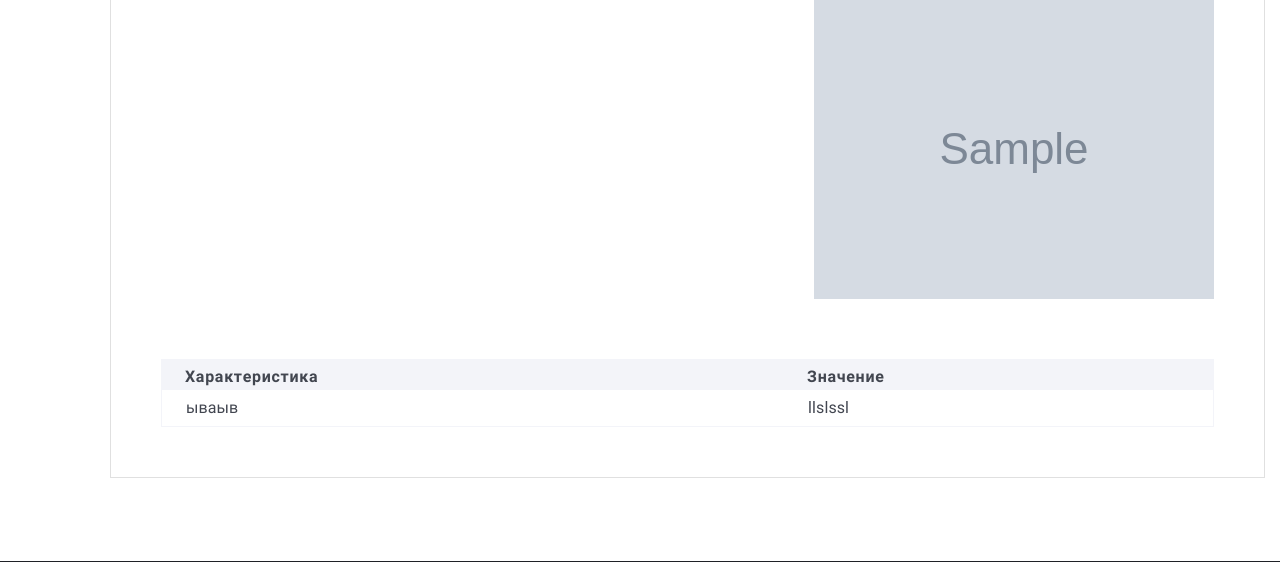
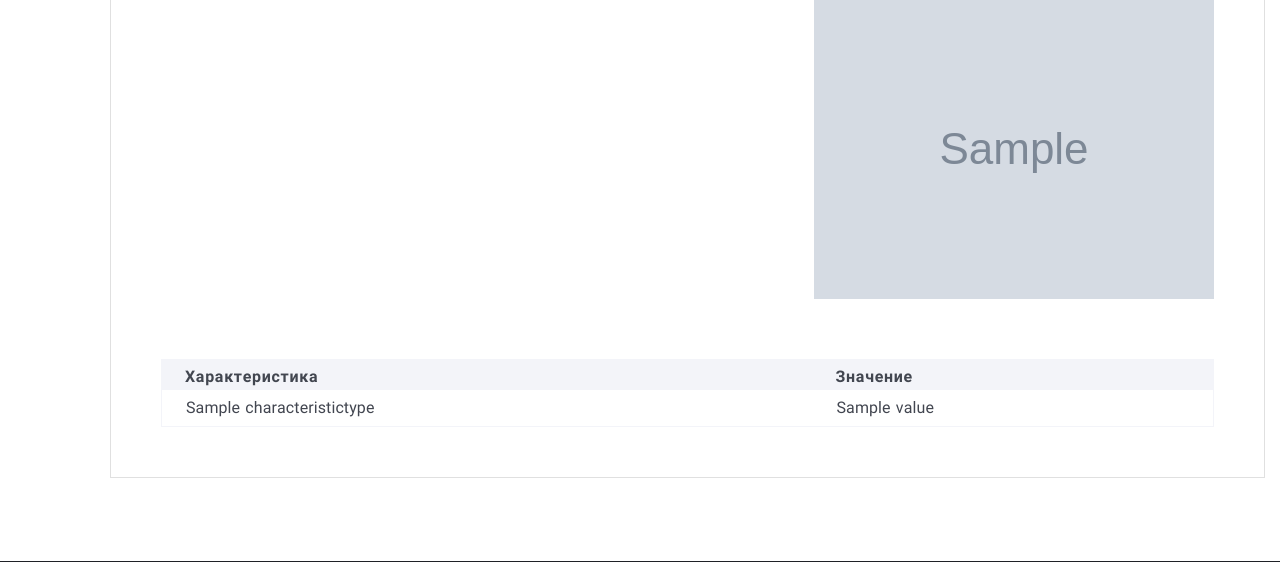
Before and after one commit to chegodaevvl/online_shop, a Django app: template online_shop/templates/app_goods/goods_detail.html in a window 1280 px wide. Shown: the part 1829-2391 px from the top of the page. Run offline with Django 3.2, Linux system fonts and the light colour scheme; the template is opened without the code that fills it: most values are stand-ins (such as "Sample title", 1, 10 or a date in 2020); grey boxes marked "Sample" are stand-in pictures.

Commit message:
Added characteristics to the goods

```diff
--- a/online_shop/app_categories/models.py
+++ b/online_shop/app_categories/models.py
@@ -43,6 +43,9 @@ class CharacteristicTypes(models.Model):
         verbose_name = _('characteristic type')
         verbose_name_plural = _('characteristic types')
 
+    def __str__(self):
+        return self.characteristictype
+
 
 class Characteristics(models.Model):
     """Характеристики"""
--- a/online_shop/app_goods/utils.py
+++ b/online_shop/app_goods/utils.py
@@ -4,6 +4,8 @@ from django.db.models import Q, Sum, Avg
 from django.conf import settings
 from .models import Goods, Offer, GoodsInShops
 from app_users.models import Comments
+from app_categories.models import Characteristics
+
 
 class LastViewed(object):
 
@@ -81,3 +83,7 @@ def get_top_goods_by_store(store):
 
 def get_goods_comments(goods_id):
     return Comments.objects.filter(goods=goods_id)
+
+
+def get_goods_characteristics(goods_id):
+    return Characteristics.objects.filter(goodsidx=goods_id).order_by('characteristictype')
--- a/online_shop/app_goods/views.py
+++ b/online_shop/app_goods/views.py
@@ -5,7 +5,7 @@ from django.http import HttpResponseRedirect
 from django.views.generic import ListView, TemplateView, DetailView
 from .models import GoodsInShops, Goods, GoodsStorages, Shops
 from .utils import get_hot_offers, get_limited_goods, get_top_goods, get_offer_of_the_day, LastViewed, \
-    get_top_goods_by_store, get_goods_comments
+    get_top_goods_by_store, get_goods_comments, get_goods_characteristics
 from app_compare.compare import Comparation
 from common.utils.utils import get_categories
 from app_cart.forms import CartAddGoodForm
@@ -61,6 +61,7 @@ class GoodsDetail(DetailView):
         context.update({'categories': get_categories()})
         print(get_goods_comments(context['goods']))
         context.update({'reviews': get_goods_comments(context['goods'])})
+        context.update({'characteristics': get_goods_characteristics(context['goods'])})
         #
         # good_storage_quantity = GoodsStorages.objects.get().quantity
         # cart_product_form = CartAddGoodForm(
--- a/online_shop/templates/app_goods/goods_detail.html
+++ b/online_shop/templates/app_goods/goods_detail.html
@@ -130,6 +130,7 @@
                 <p>{{ goods.description }}&#32;</p>
                 <img class="pict pict_right" src="/media/{{ goods.image }}" alt="{{ goods.goodsname }}"/>
                 <div class="clearfix"></div>
+                {% if characteristics %}
                   <div class="table">
                     <table>
                       <tr>
@@ -138,14 +139,21 @@
                         <th>Значение
                         </th>
                       </tr>
+                      {% for characteristic in characteristics %}
                         <tr>
-                      <td>ываыв
+                          <td>
+                            {{ characteristic.characteristictype }}
                           </td>
-                      <td>llslssl
+                          <td>
+                            {{ characteristic.value }}
                           </td>
                         </tr>
+                      {% endfor %}
                     </table>
                   </div>
+                {% else %}
+                  <p>Для выбранного товара не заданы характеристики</p>
+                {% endif %}
               </div>
               <div class="Tabs-block" id="sellers">
                 {% if in_store %}
--- a/online_shop/templates/header.html
+++ b/online_shop/templates/header.html
@@ -61,7 +61,7 @@
   <div class="wrap">
     <div class="row Header-rowMain">
       <div class="row-block Header-logo">
-        <a class="logo" href="/index.html">
+        <a class="logo" href="{% url 'main' %}">
           <img class="logo-image" src="{% static 'assets/img/logo.png' %}" alt="logo.png"/>
         </a>
       </div>
```
Lines whose indentation alone changed are shown as unchanged.
